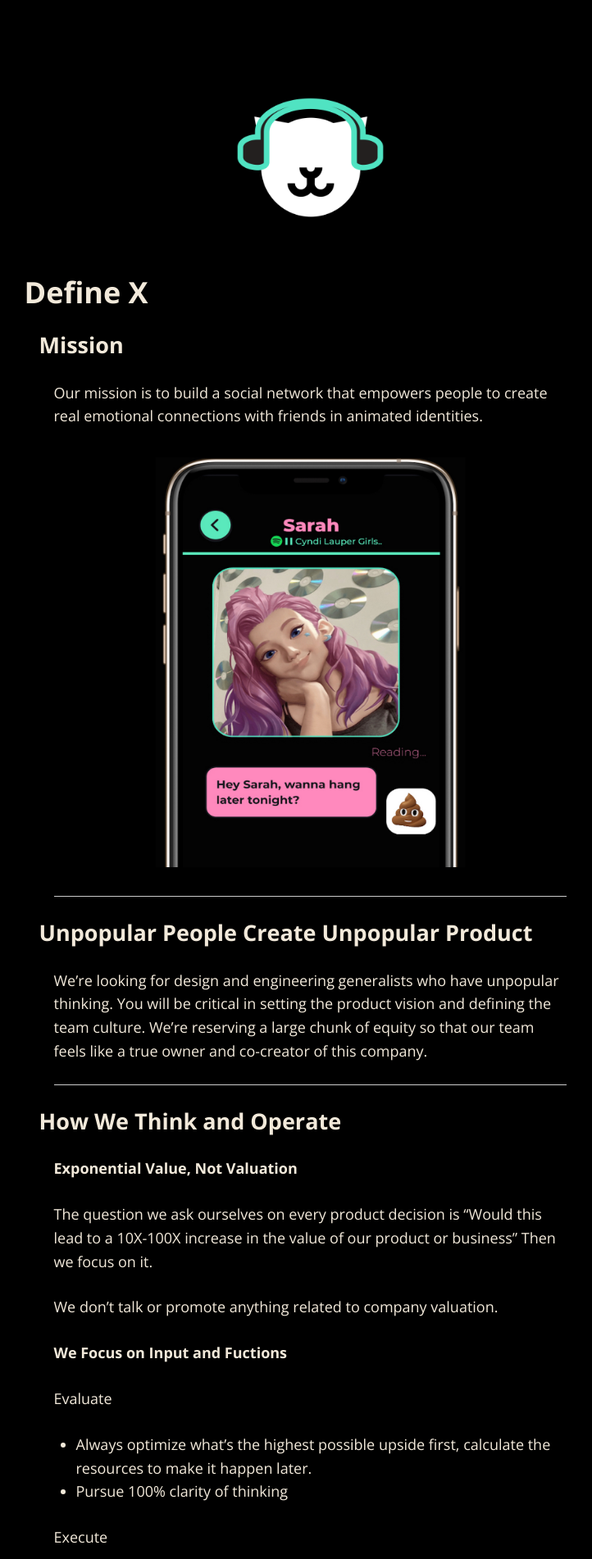
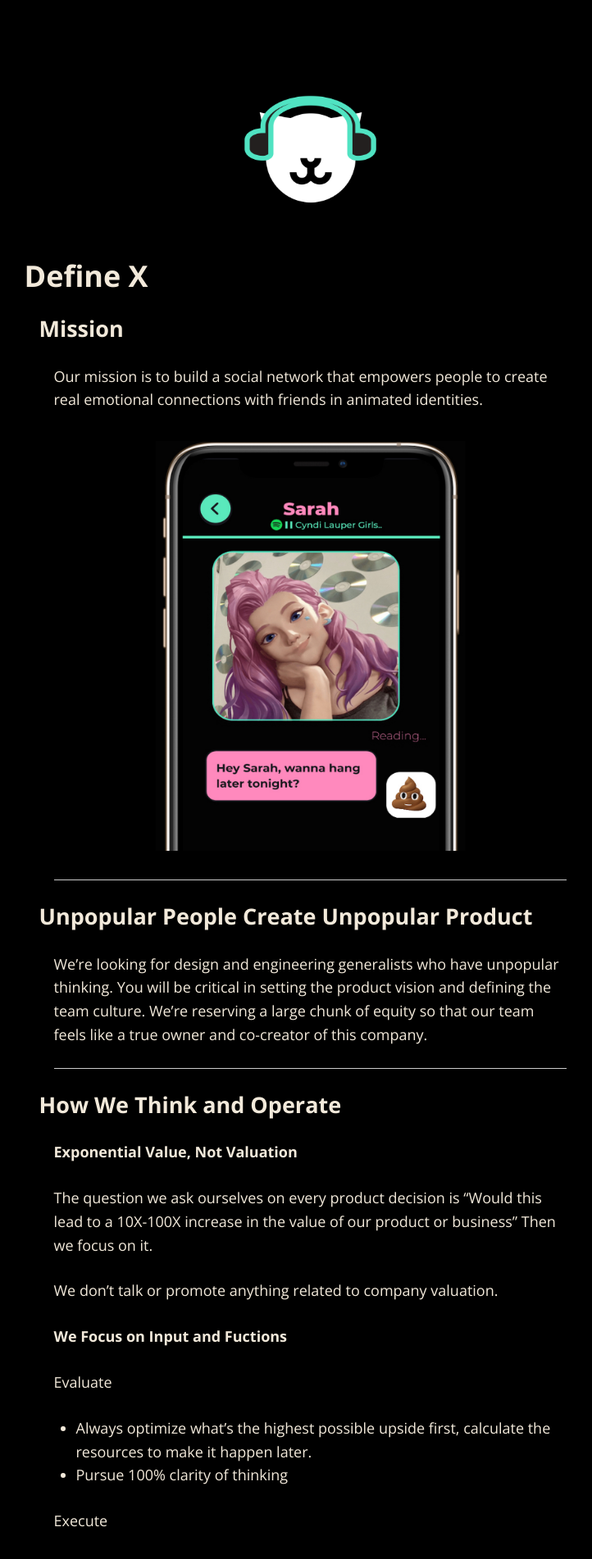
Before and after one commit to tarsmachine/tarsmachine.github.io, a Jekyll site: the page built from index.md, in a window 1280 px wide. Shown: the top 1902 px of the page at 82% size, without its empty margins (262-984 px from the left). Built offline with Jekyll 4.4.1, drawn with Linux system fonts in a browser that asks for light colours; nearby versions of some CDN libraries.

Commit message:
Update index.md

```diff
--- a/index.md
+++ b/index.md
@@ -2,7 +2,7 @@
 layout: default
 ---
 
-<img src="images/icon-AppStore.png" alt="sample image" width="205" height="200">
+<img src="images/icon-AppStore.png" alt="sample image" width="185" height="180">
 
 
 ### Define X
```
